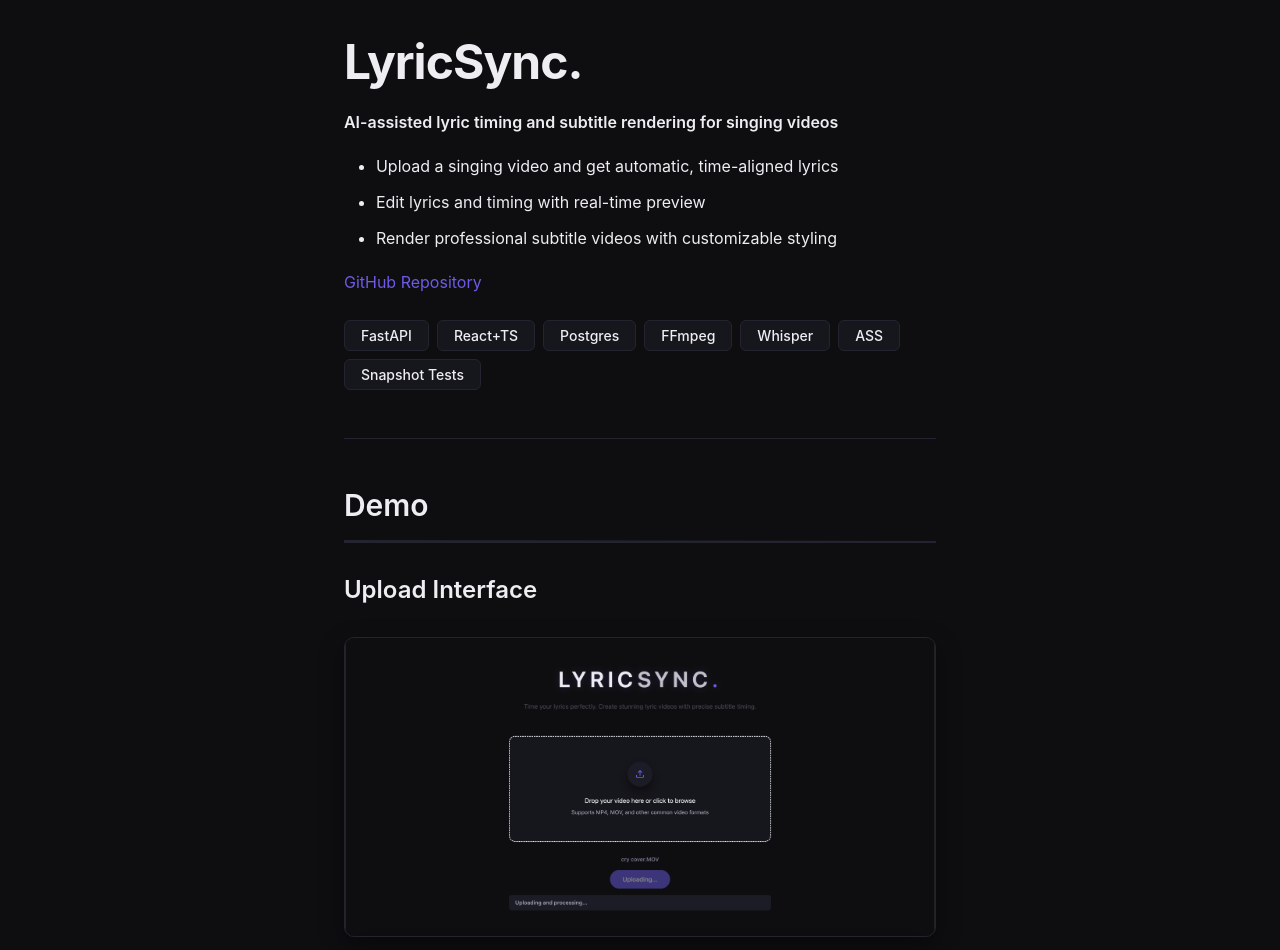
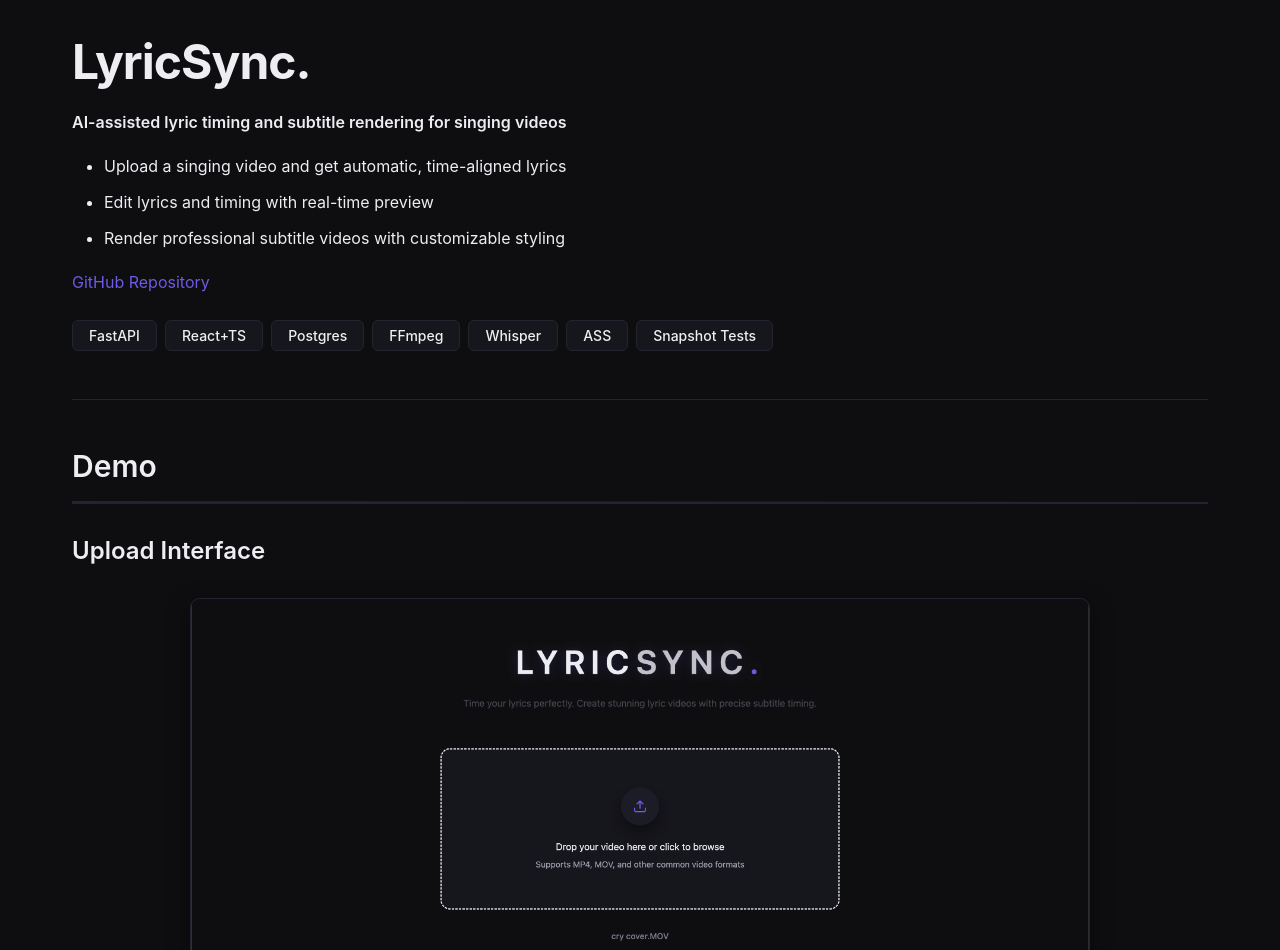
Before and after one commit to seanowww/LyricSync, a Jekyll site: the page built from docs/index.md, in a window 1280 px wide. Shown: the top 950 px of the page. Built offline with Jekyll 4.4.1, drawn with Linux system fonts in a browser that asks for light colours; our own code applies the rules of GitHub Pages for plain Markdown files.

Commit message:
Update container width

```diff
--- a/docs/assets/custom.css
+++ b/docs/assets/custom.css
@@ -40,7 +40,7 @@
   --line-height-loose: 2;
 
   /* Container */
-  --container-max-width: 65ch;
+  --container-max-width: 1200px;
   --container-padding-mobile: 1rem;
   --container-padding-tablet: 1.5rem;
   --container-padding-desktop: 2rem;
@@ -542,14 +542,14 @@ nav,
     padding: var(--container-padding-desktop) !important;
   }
 
-  /* Wider container for desktop while maintaining readability */
+  /* Wider container for desktop */
   .main-content,
   .page-content,
   .content,
   article,
   section,
   .page-wrapper {
-    max-width: min(var(--container-max-width), 90ch) !important;
+    max-width: var(--container-max-width) !important;
   }
 
   img {
```
